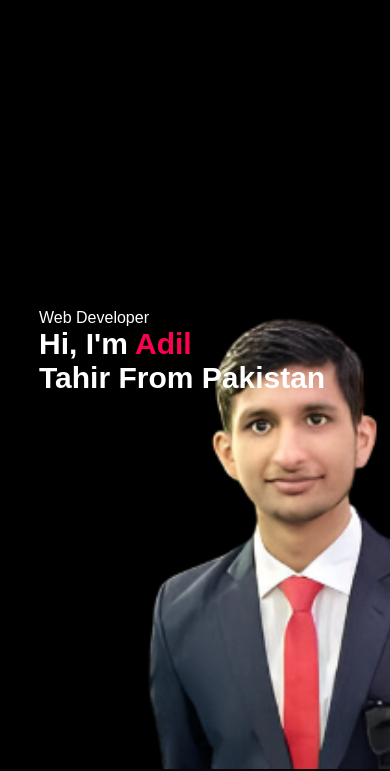
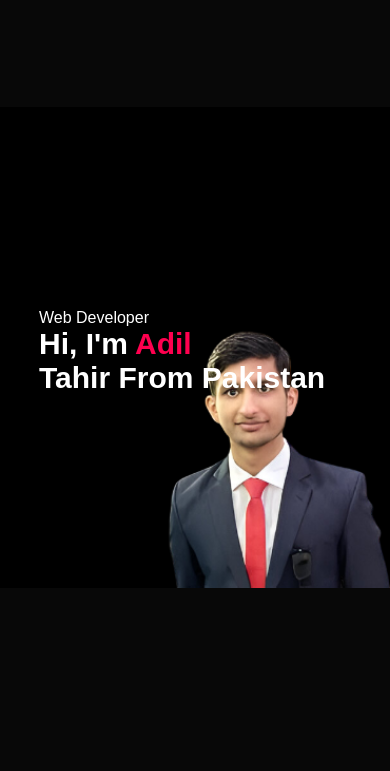
Before and after one commit to AdilTahir123/Single-Page-Practice-Portfolio, a plain HTML site: page index.html in a window 390 px wide. Shown: the part 75-846 px from the top of the page. Drawn offline with nearby package versions, Linux system fonts and the light colour scheme.

Commit message:
Updated code

```diff
--- a/style.css
+++ b/style.css
@@ -352,8 +352,8 @@ nav .fas{
 @media only screen and (max-width:600px){
     #header{
         background-image:url(images/adil.jfif\(1\)\(1\).png);
-        background-position: center;
-        background-size: cover;
+        background-position: right;
+        background-size:contain;
     }
     .header-text{
         margin-top: 100%;
```
